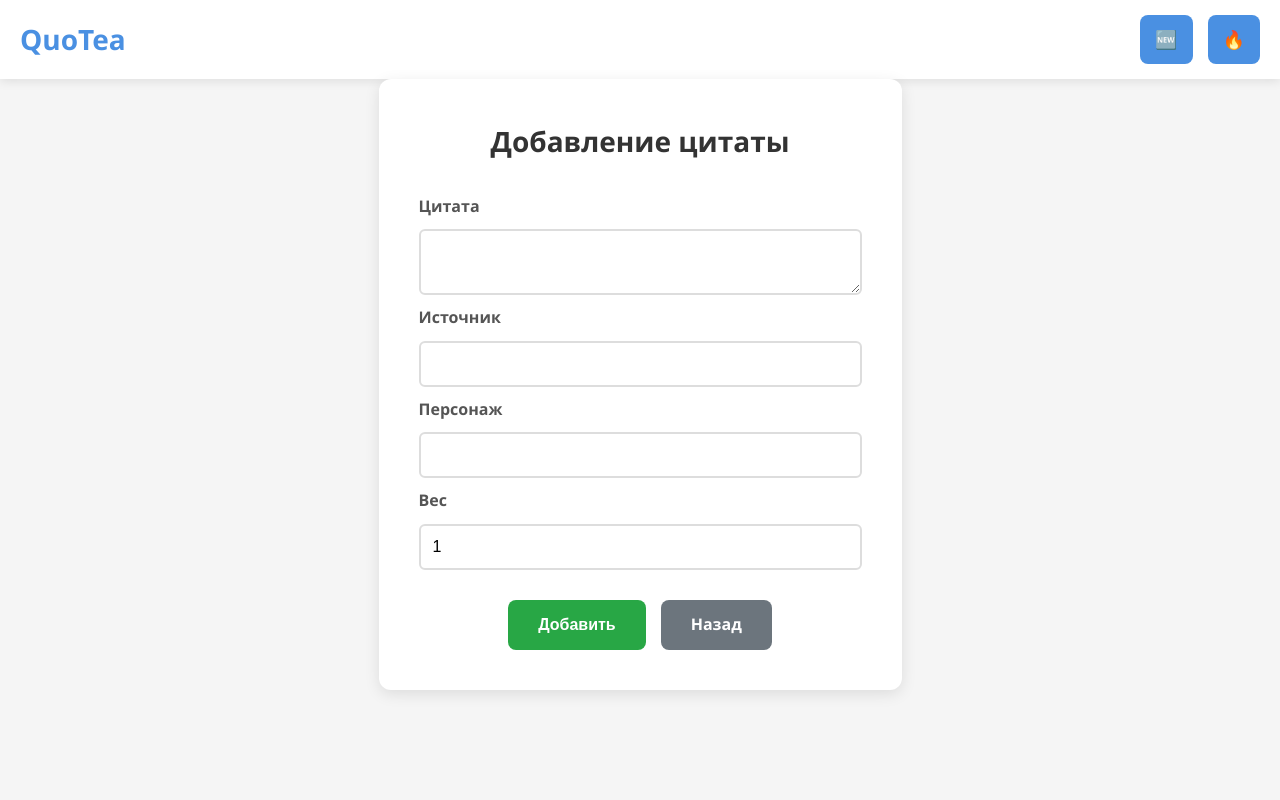
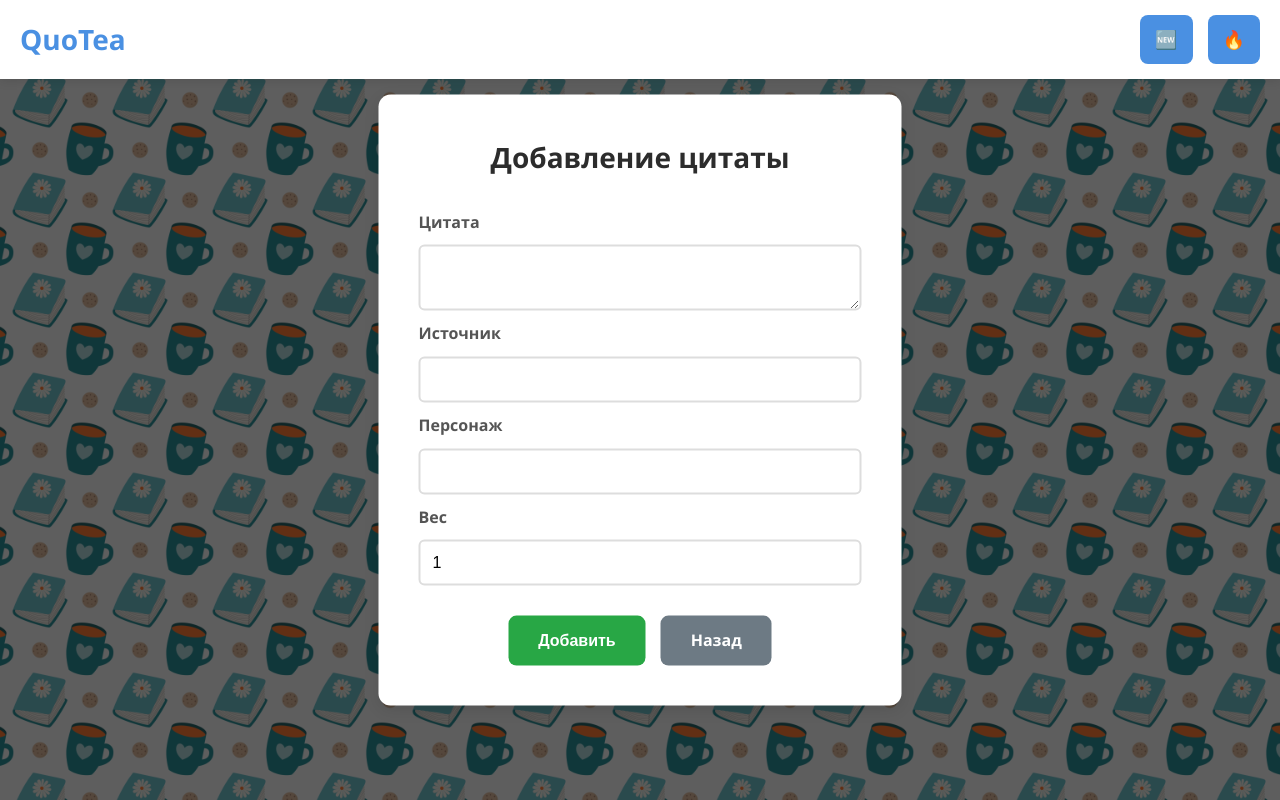
Before and after one commit to ararayay/quotea, a Django app: page /create_quote in a window 1280 px wide. Run offline with Django 5.2, Linux system fonts and the light colour scheme.

Commit message:
Add background picture

```diff
--- a/quotea/app/static/base.css
+++ b/quotea/app/static/base.css
@@ -8,11 +8,15 @@
 body {
   font-family: 'Segoe UI', Tahoma, Geneva, Verdana, sans-serif;
   background-color: #f5f5f5;
-  color: #333;
+  color: #2c2c2c; /* чуть светлее темного */
   line-height: 1.6;
   display: flex;
   flex-direction: column;
   min-height: 100vh;
+  background-image: linear-gradient(rgba(0, 0, 0, 0.6), rgba(0, 0, 0, 0.6)), url('/static/img/background.jpg');
+  background-size: 200px 200px;
+  background-position: center;
+  background-repeat: repeat;
 }
 
 /* Шапка */
@@ -23,6 +27,8 @@ body {
   justify-content: space-between;
   align-items: center;
   box-shadow: 0 2px 10px rgba(0, 0, 0, 0.1);
+  position: sticky;
+  top: 0;
 }
 
 .logo-url {
@@ -214,12 +231,16 @@ main {
   padding: 40px;
   border-radius: 12px;
   box-shadow: 0 4px 15px rgba(0, 0, 0, 0.1);
+  position: fixed;
+  top: 50%;
+  left: 50%;
+  transform: translate(-50%, -50%);
 }
 
 .create-container h2 {
   text-align: center;
   margin-bottom: 30px;
-  color: #333;
+  color: #2c2c2c;
   font-size: 28px;
 }
 
@@ -276,16 +297,16 @@ main {
 }
 
 .save-btn:hover {
-  background-color: #218838;
+  background-color: #1e7e34;
 }
 
 .back-btn {
-  background-color: #6c757d;
+  background-color: #6d7a84;
   color: white;
 }
 
 .back-btn:hover {
-  background-color: #5a6268;
+  background-color: #57606a;
 }
 
 /* Модальное окно */
```
Also changed, not shown: other parts of quotea/app/static/base.css (+29 -15 lines), quotea/app/static/img/background.jpg (added).
